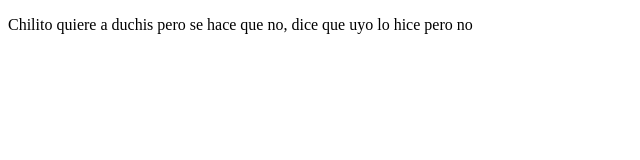
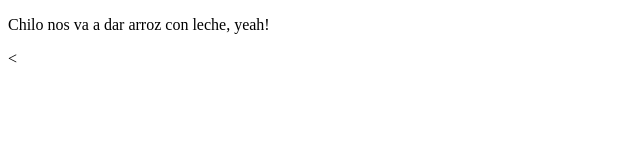
Before and after one commit to Unleash17/proyectoDemoCursoPrework, a plain HTML site: page index.html in a window 1280 px wide. Shown: the whole page, without its empty margins (0-640 px from the left). Drawn offline with Linux system fonts and the light colour scheme.

Commit message:
cambios agregados, ahora cghilo hace arroz con leche

```diff
--- a/index.html
+++ b/index.html
@@ -8,8 +8,8 @@
 </head>
 <body>
     <p>
-        Chilito quiere a duchis pero se hace que no, dice que uyo lo hice pero no
+        Chilo nos va a dar arroz con leche, yeah!
     </p>
-
+<
 </body>
 </html>
```
